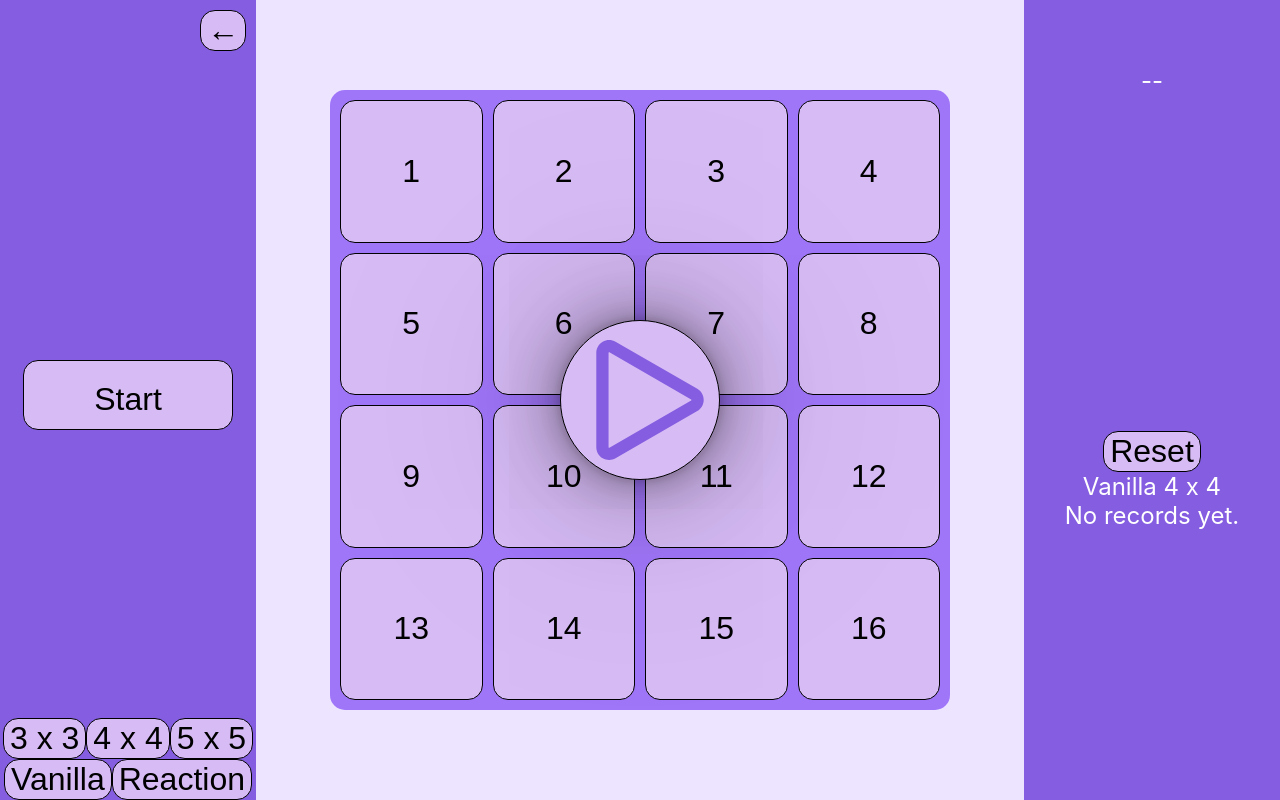
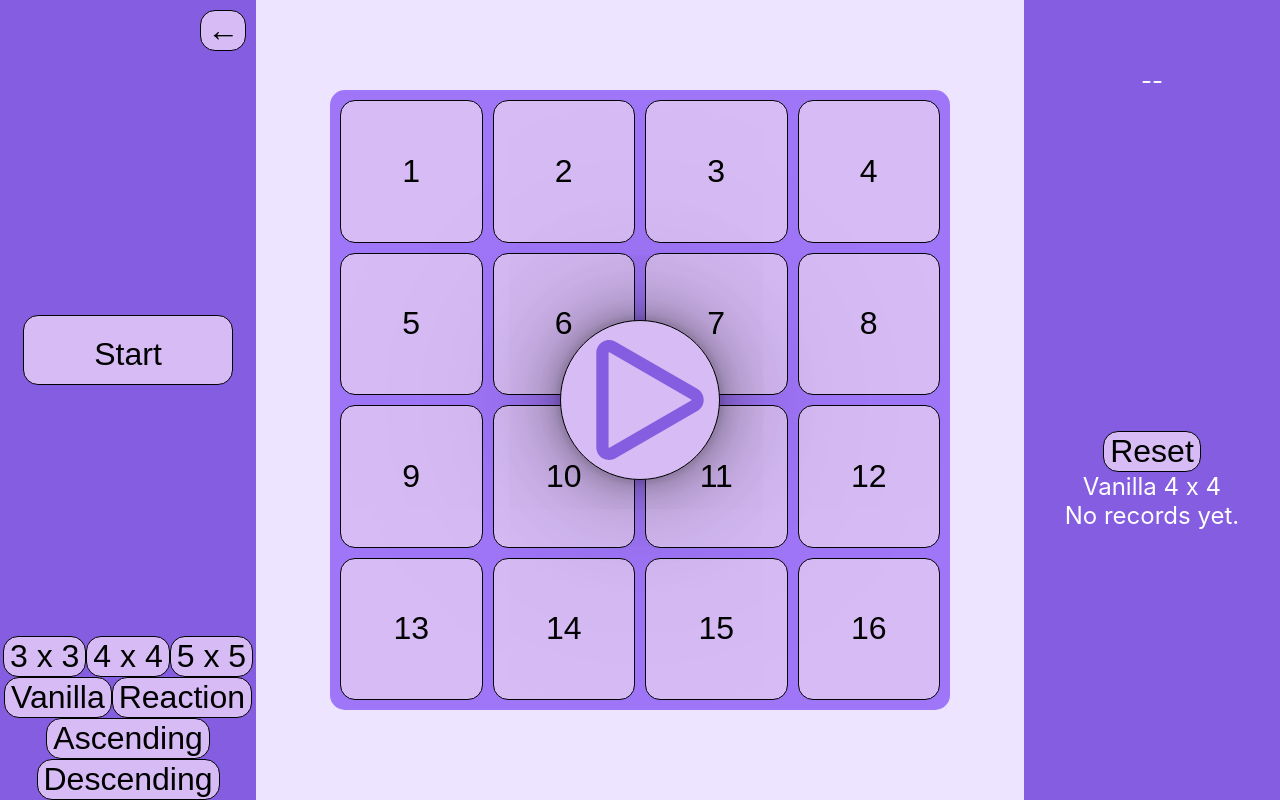
Before and after one commit to BerkYeni/schulteproject, a React (Create React App) app: page / in a window 1280 px wide. Built offline with nearby package versions, Linux system fonts and the light colour scheme.

Commit message:
implemented direction.

```diff
--- a/src/App.tsx
+++ b/src/App.tsx
@@ -18,6 +18,7 @@ import {
   StartGameAction,
   Table,
   TableAction,
+  TableDirection,
   Tile,
 } from "./interfaces";
 import {
@@ -28,17 +29,22 @@ import {
   gameStateToChronometerState,
   gridSizeToArray,
   gridSizeToDisplay,
+  highestExpectedNumber,
   last,
   numbersFromTiles,
   shuffleInPlace,
+  smallestExpectedNumber,
   tileArray,
 } from "./utils";
 import VanillaSchulteTable from "./components/VanillaSchulteTable";
 import ReactionSchulteTable from "./components/ReactionSchulteTable";
 
-// TODO: fix being able to change game mode while the game is ongoing
-// TODO: add direction and impl
-// TODO: adjust css for mobile
+// TODO: fix being able to change game mode while the game is ongoing.
+// TODO: add direction and impl.
+// TODO: adjust css for mobile.
+// TODO: add direction to mathecs info.
+// TODO: consider getting rid of different reducers and hook them up
+// with the vanilla reducer since all of them have the same logic.
 
 // misc: add a "linear" gamemode, where numbers are in a 1x16 grid for example.
 // misc: memory game modes animation is flawed in many ways, meybe revisit.
@@ -119,7 +125,7 @@ const App = () => {
   const initializeTableState = (): Table => {
     const gridSize = GridSize.Size4x4;
     const tiles = tileArray(gridSize);
-    const expectedNumber = Math.min(...numbersFromTiles(tiles));
+    const expectedNumber = smallestExpectedNumber(tiles);
     return {
       tiles: tiles,
       expectedNumber: expectedNumber,
@@ -139,8 +145,18 @@ const App = () => {
           break;
         }
         shuffleInPlace(tiles);
+        // set expected number according to direction
+        const initialExpectedNumber =
+          tableState.settings.direction === "Ascending"
+            ? smallestExpectedNumber(tiles)
+            : highestExpectedNumber(tiles);
         matchRecordDispatch({ type: "Mark" });
-        return { ...tableState, state: "Playing", tiles: tiles };
+        return {
+          ...tableState,
+          state: "Playing",
+          tiles: tiles,
+          expectedNumber: initialExpectedNumber,
+        };
 
       case "ChangeGridSize":
         if (state !== "NotStarted") {
@@ -150,6 +166,122 @@ const App = () => {
           ...tableState,
           tiles: tileArray(tableAction.gridSize),
           settings: { ...tableState.settings, gridSize: tableAction.gridSize },
+        };
+
+      case "ChangeDirection":
+        if (state !== "NotStarted") {
+          break;
+        }
+        return {
+          ...tableState,
+          settings: {
+            ...tableState.settings,
+            direction: tableAction.direction,
+          },
+        };
+
+      case "Restart":
+        if (state !== "Completed") {
+          break;
+        }
+        shuffleInPlace(tiles);
+        matchRecordDispatch({ type: "Mark" });
+        return {
+          ...tableState,
+          tiles: tiles.map((tile) => ({ ...tile, checked: false })),
+          state: "Playing",
+          expectedNumber: Math.min(...numbersFromTiles(tiles)),
+        };
+
+      case "InputNumber":
+        if (state !== "Playing") {
+          break;
+        }
+        if (tableAction.inputtedNumber !== expectedNumber) {
+          break;
+        }
+        // win condition
+        if (tiles.every((tile) => tile.checked)) {
+          matchRecordDispatch({
+            type: "SaveRecord",
+            tableSettings: tableState.settings,
+          });
+          return {
+            ...tableState,
+            state: "Completed",
+            expectedNumber: expectedNumber + 1,
+          };
+        }
+        // increment or decrement expected number when inputted correct number
+        // based on direction
+        // make the corresponding tile checked
+        const tile = tiles.find(
+          (tile) => tile.value === tableAction.inputtedNumber
+        );
+        if (!tile)
+          throw new Error("Failed to find inputted number, tile value match.");
+        tile.checked = true;
+
+        const newExpectedNumber =
+          tableState.settings.direction === "Ascending"
+            ? expectedNumber + 1
+            : expectedNumber - 1;
+        return {
+          ...tableState,
+          expectedNumber: newExpectedNumber,
+        };
+
+      default:
+        throw new Error("Unexpected table action.");
+    }
+
+    return tableState;
+  };
+
+  const reactionTableReducer = (
+    tableState: Table,
+    tableAction: TableAction
+  ): Table => {
+    const { expectedNumber, tiles, state } = tableState;
+    switch (tableAction.type) {
+      case "Start":
+        if (state !== "NotStarted") {
+          break;
+        }
+        shuffleInPlace(tiles);
+        // set expected number according to direction
+        const initialExpectedNumber =
+          tableState.settings.direction === "Ascending"
+            ? smallestExpectedNumber(tiles)
+            : highestExpectedNumber(tiles);
+        matchRecordDispatch({ type: "Mark" });
+        return {
+          ...tableState,
+          state: "Playing",
+          tiles: tiles,
+          expectedNumber: initialExpectedNumber,
+        };
+
+      case "ChangeGridSize":
+        if (state !== "NotStarted") {
+          break;
+        }
+        return {
+          ...tableState,
+          tiles: tileArray(tableAction.gridSize),
+          settings: { ...tableState.settings, gridSize: tableAction.gridSize },
+        };
+
+      case "ChangeDirection":
+        if (state !== "NotStarted") {
+          break;
+        }
+        return {
+          ...tableState,
+          settings: {
+            ...tableState.settings,
+            direction: tableAction.direction,
+          },
         };
 
       case "Restart":
@@ -193,86 +325,13 @@ const App = () => {
           throw new Error("Failed to find inputted number, tile value match.");
         tile.checked = true;
 
+        const newExpectedNumber =
+          tableState.settings.direction === "Ascending"
+            ? expectedNumber + 1
+            : expectedNumber - 1;
         return {
           ...tableState,
-          expectedNumber: expectedNumber + 1,
-        };
-
-      default:
-        throw new Error("Unexpected table action.");
-    }
-
-    return tableState;
-  };
-
-  const reactionTableReducer = (
-    tableState: Table,
-    tableAction: TableAction
-  ): Table => {
-    const { expectedNumber, tiles, state } = tableState;
-    switch (tableAction.type) {
-      case "Start":
-        if (state !== "NotStarted") {
-          break;
-        }
-        shuffleInPlace(tiles);
-        matchRecordDispatch({ type: "Mark" });
-        return { ...tableState, state: "Playing", tiles: tiles };
-
-      case "ChangeGridSize":
-        if (state !== "NotStarted") {
-          break;
-        }
-        return {
-          ...tableState,
-          tiles: tileArray(tableAction.gridSize),
-          settings: { ...tableState.settings, gridSize: tableAction.gridSize },
-        };
-
-      case "Restart":
-        if (state !== "Completed") {
-          break;
-        }
-        shuffleInPlace(tiles);
-        matchRecordDispatch({ type: "Mark" });
-        return {
-          ...tableState,
-          tiles: tiles.map((tile) => ({ ...tile, checked: false })),
-          state: "Playing",
-          expectedNumber: Math.min(...numbersFromTiles(tiles)),
-        };
-
-      case "InputNumber":
-        if (state !== "Playing") {
-          break;
-        }
-        if (tableAction.inputtedNumber !== expectedNumber) {
-          break;
-        }
-        // win condition
-        if (tiles.every((tile) => tile.checked)) {
-          matchRecordDispatch({
-            type: "SaveRecord",
-            tableSettings: tableState.settings,
-          });
-          return {
-            ...tableState,
-            state: "Completed",
-            expectedNumber: expectedNumber + 1,
-          };
-        }
-        // increment expected number when inputted correct number
-        // make the corresponding tile checked
-        const tile = tiles.find(
-          (tile) => tile.value === tableAction.inputtedNumber
-        );
-        if (!tile)
-          throw new Error("Failed to find inputted number, tile value match.");
-        tile.checked = true;
-
-        return {
-          ...tableState,
-          expectedNumber: expectedNumber + 1,
+          expectedNumber: newExpectedNumber,
         };
 
       default:
@@ -410,6 +469,10 @@ const App = () => {
     tableDispatch({ type: "ChangeGridSize", gridSize: gridSize });
   };
 
+  const changeDirection = (direction: TableDirection): void => {
+    tableDispatch({ type: "ChangeDirection", direction: direction });
+  };
+
   // i can get rid of this
   useEffect(() => {
     localStorage.setItem(matchesKey, JSON.stringify(matches));
@@ -434,8 +497,8 @@ const App = () => {
         onHidePanels={() => setHidePanels(true)}
         hidden={hidePanels}
         onGridSizeChange={changeGridSize}
-        changeGameMode={changeGameMode}
         onGameModeChange={changeGameMode}
+        onDirectionChange={changeDirection}
       />
 
       <Statistics
--- a/src/components/ControlPanel.tsx
+++ b/src/components/ControlPanel.tsx
@@ -1,17 +1,21 @@
 import React, { FC } from "react";
-import { GameMode, GameState, GridSize } from "../interfaces";
-import { gameModeToDisplay, gridSizeToDisplay } from "../utils";
+import { GameMode, GameState, GridSize, TableDirection } from "../interfaces";
+import {
+  directionToDisplay,
+  gameModeToDisplay,
+  gridSizeToDisplay,
+} from "../utils";
 
 interface ControlPanelProps {
   gameState: GameState;
   onHidePanels: () => void;
   onExposePanels: () => void;
   hidden: boolean;
-  changeGameMode: (gameMode: GameMode) => void;
   onStart: () => void;
   onRestart: () => void;
   onGridSizeChange: (gridSize: GridSize) => void;
   onGameModeChange: (gameMode: GameMode) => void;
+  onDirectionChange: (direction: TableDirection) => void;
 }
 
 const ControlPanel: FC<ControlPanelProps> = (props) => {
@@ -24,10 +28,12 @@ const ControlPanel: FC<ControlPanelProps> = (props) => {
     onStart,
     onRestart,
     onGameModeChange,
+    onDirectionChange,
   } = props;
 
   const gridSizes = [GridSize.Size3x3, GridSize.Size4x4, GridSize.Size5x5];
   const gameModes = [GameMode.Vanilla, GameMode.Reaction];
+  const directions: TableDirection[] = ["Ascending", "Descending"];
 
   return (
     <>
@@ -62,7 +68,7 @@ const ControlPanel: FC<ControlPanelProps> = (props) => {
         </div>
 
         <div className="gameSettings">
-          <div className="gridSetting">
+          <div className="gridSettings">
             {gridSizes.map((size) => (
               <button onClick={() => onGridSizeChange(size)}>
                 {gridSizeToDisplay(size)}
@@ -70,10 +76,18 @@ const ControlPanel: FC<ControlPanelProps> = (props) => {
             ))}
           </div>
 
-          <div className="GameModeetting">
+          <div className="gameModeSettings">
             {gameModes.map((mode) => (
               <button onClick={() => onGameModeChange(mode)}>
                 {gameModeToDisplay(mode)}
+              </button>
+            ))}
+          </div>
+
+          <div className="directionSettings">
+            {directions.map((direction) => (
+              <button onClick={() => onDirectionChange(direction)}>
+                {directionToDisplay(direction)}
               </button>
             ))}
           </div>
--- a/src/interfaces.tsx
+++ b/src/interfaces.tsx
@@ -49,7 +49,7 @@ export interface ChangeGridSizeAction {
 
 export interface ChangeDirectionAction {
   type: "ChangeDirection";
-  gridSize: TableDirection;
+  direction: TableDirection;
 }
 
 export type TableAction =
--- a/src/utils.tsx
+++ b/src/utils.tsx
@@ -4,6 +4,7 @@ import {
   GameState,
   GridSize,
   MatchRecord,
+  TableDirection,
   Tile,
 } from "./interfaces";
 
@@ -49,6 +50,13 @@ const gridSizeToDisplayLookUp: { [key in GridSize]: string } = {
 };
 export const gridSizeToDisplay = (gridSize: GridSize) =>
   gridSizeToDisplayLookUp[gridSize];
+
+const directionToDisplayLookUp: { [key in TableDirection]: string } = {
+  Ascending: "Ascending",
+  Descending: "Descending",
+};
+export const directionToDisplay = (direction: TableDirection) =>
+  directionToDisplayLookUp[direction];
 
 export const tileArray = (gridSize: GridSize) =>
   gridSizeToArray(gridSize).map(
@@ -107,3 +115,9 @@ const gameStateToChronometerStateLookup: {
 };
 export const gameStateToChronometerState = (gameState: GameState) =>
   gameStateToChronometerStateLookup[gameState];
+
+export const smallestExpectedNumber = (tiles: Tile[]): number =>
+  Math.min(...numbersFromTiles(tiles));
+
+export const highestExpectedNumber = (tiles: Tile[]): number =>
+  Math.max(...numbersFromTiles(tiles));
```
